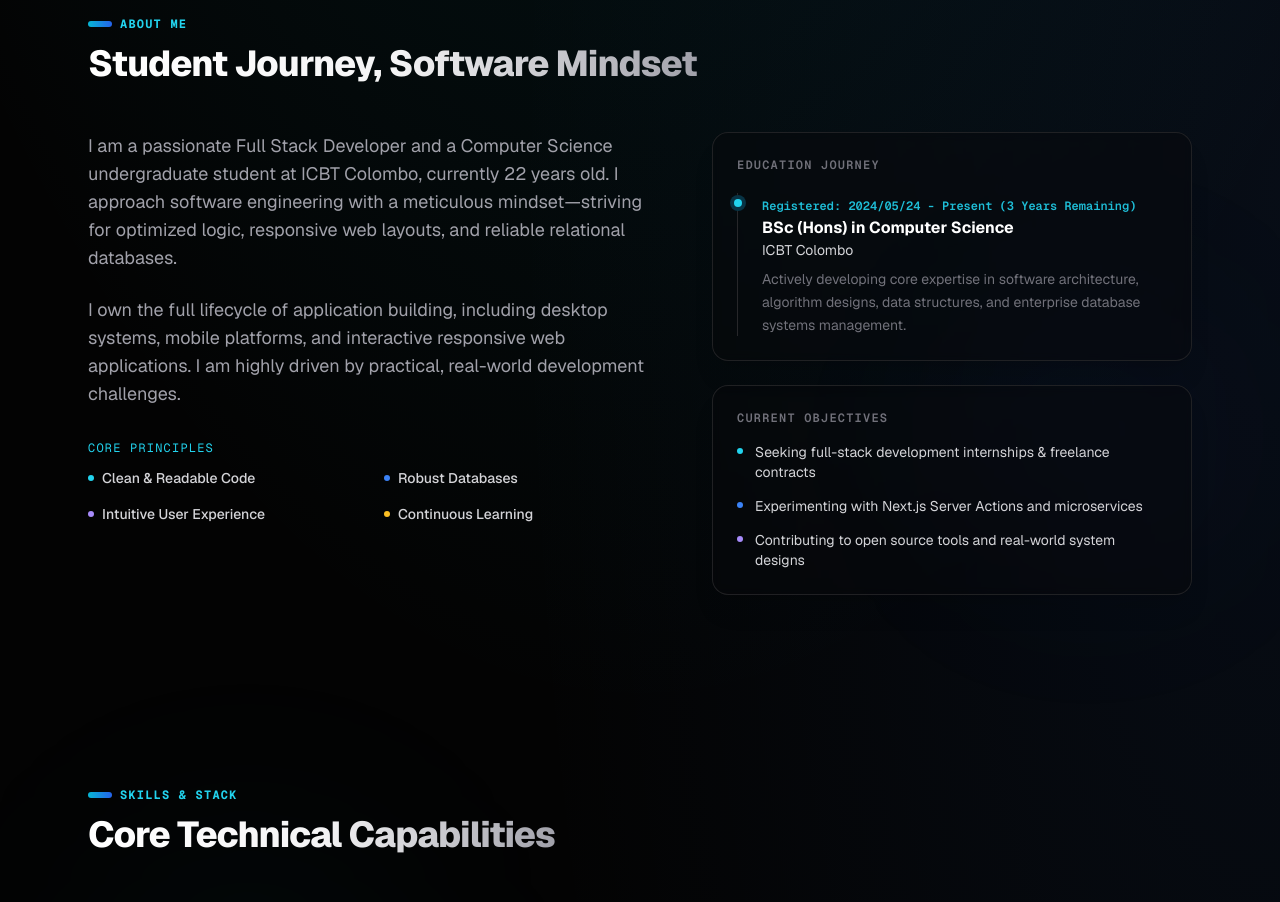
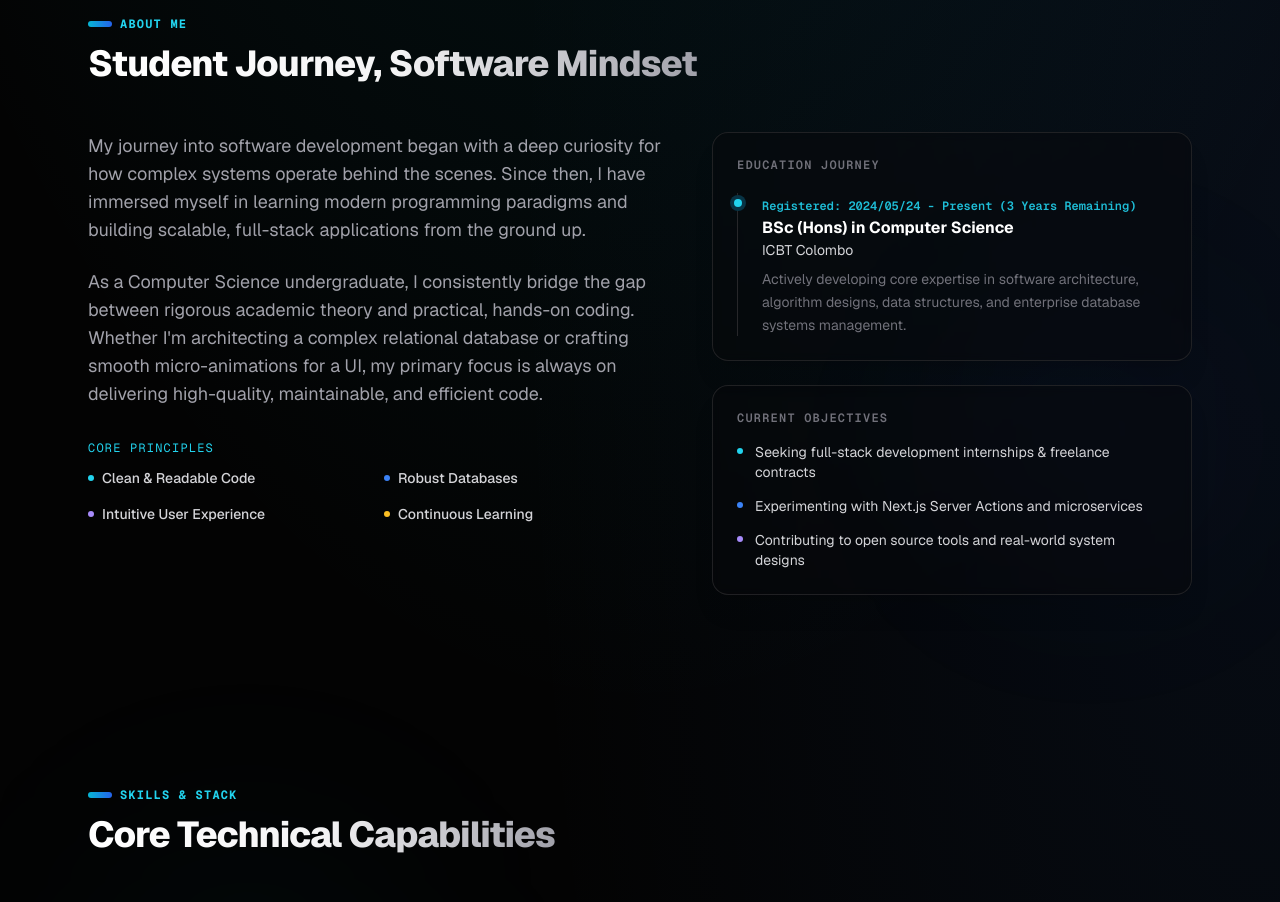
Before and after one commit to Thineth388/Developer-Portfolio, a Next.js app: page / in a window 1280 px wide. Shown: the part 880-1782 px from the top of the page. Built offline with nearby package versions, Linux system fonts and the light colour scheme.

Commit message:
Separate About and Hero section descriptions

```diff
--- a/src/components/sections/About.tsx
+++ b/src/components/sections/About.tsx
@@ -2,7 +2,7 @@ import SectionHeading from "../SectionHeading";
 import { portfolioData } from "@/data/portfolio";
 
 export default function About() {
-  const { bioParagraphs } = portfolioData.personalInfo;
+  const { aboutParagraphs } = portfolioData.personalInfo;
   const education = portfolioData.education;
 
   return (
@@ -15,7 +15,7 @@ export default function About() {
       <div className="grid gap-12 lg:grid-cols-[1.2fr_1fr] items-start">
         {/* Paragraphs Panel */}
         <div className="space-y-6 text-base leading-relaxed text-zinc-400 sm:text-lg">
-          {bioParagraphs.map((para, idx) => (
+          {aboutParagraphs.map((para, idx) => (
             <p key={idx}>
               {para}
             </p>
--- a/src/data/portfolio.ts
+++ b/src/data/portfolio.ts
@@ -45,6 +45,7 @@ export interface PortfolioData {
     subtitle: string;
     age: number;
     bioParagraphs: string[];
+    aboutParagraphs: string[];
     avatarUrl: string;
     resumeUrl?: string;
   };
@@ -72,6 +73,10 @@ export const portfolioData: PortfolioData = {
     bioParagraphs: [
       `I am a passionate Full Stack Developer and a Computer Science undergraduate student at ICBT Colombo, currently ${getAge()} years old. I approach software engineering with a meticulous mindset—striving for optimized logic, responsive web layouts, and reliable relational databases.`,
       "I own the full lifecycle of application building, including desktop systems, mobile platforms, and interactive responsive web applications. I am highly driven by practical, real-world development challenges.",
+    ],
+    aboutParagraphs: [
+      "My journey into software development began with a deep curiosity for how complex systems operate behind the scenes. Since then, I have immersed myself in learning modern programming paradigms and building scalable, full-stack applications from the ground up.",
+      "As a Computer Science undergraduate, I consistently bridge the gap between rigorous academic theory and practical, hands-on coding. Whether I'm architecting a complex relational database or crafting smooth micro-animations for a UI, my primary focus is always on delivering high-quality, maintainable, and efficient code."
     ],
     avatarUrl: "/profile.jpeg", // Located at public/profile.jpeg
     resumeUrl: "#",
```
